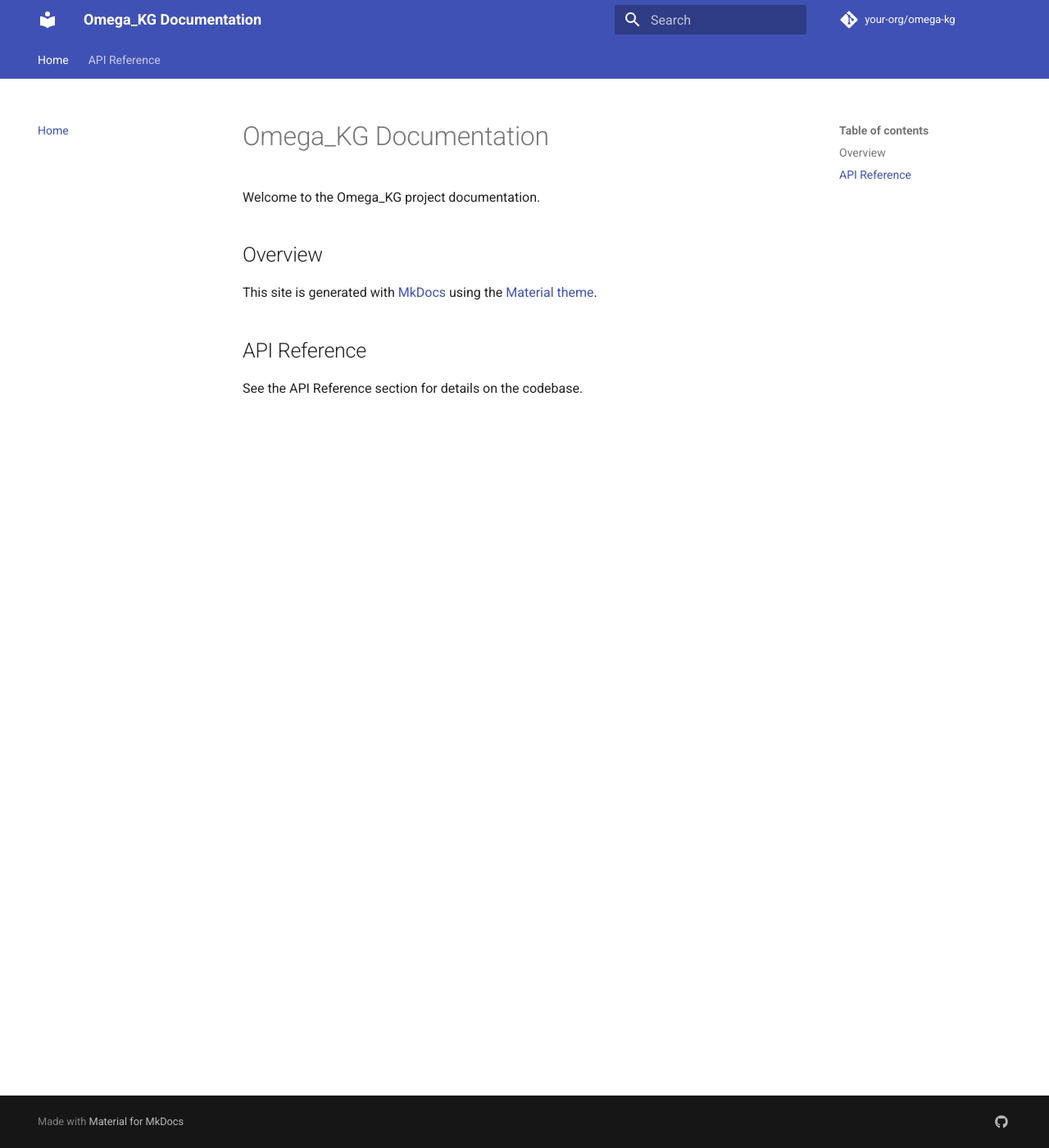
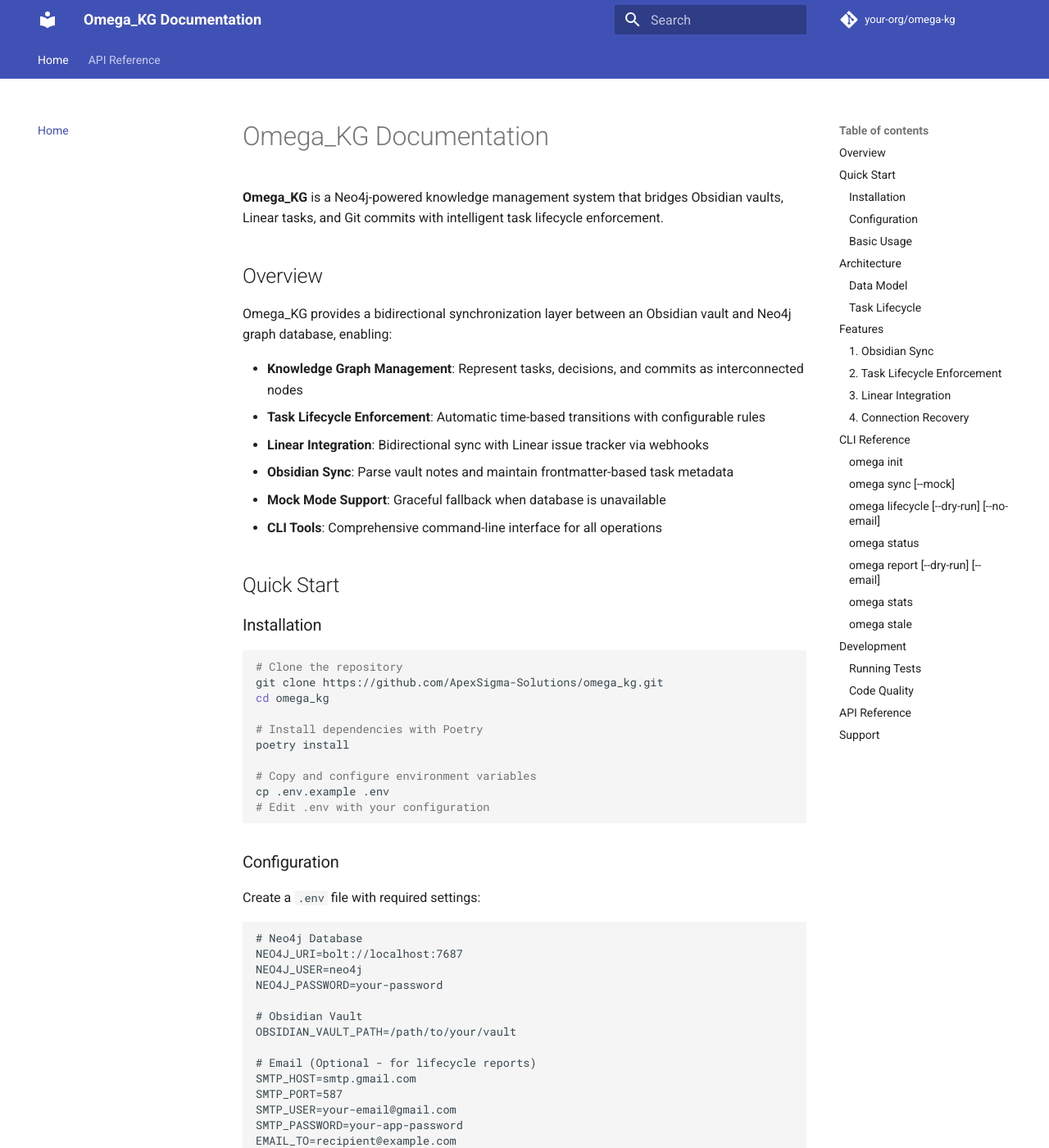
Before and after one commit to ApexSigma-Solutions/OmegaKG, an MkDocs documentation site: the page built from docs/index.md, in a window 1280 px wide and 1400 px high. Shown: the whole window at 82% size. Built offline with MkDocs 1.6.1 and Material for MkDocs 9.7.7, drawn with Linux system fonts in a browser that asks for light colours; comment, search, counter and statistics services are not loaded; some of the changed text lies outside the part shown.

Commit message:
Add new CLI commands (sync, status, report) with tests and enhanced documentation
Co-authored-by: SteynSean11 <205298126+SteynSean11@users.noreply.github.com>

````diff
--- a/docs/index.md
+++ b/docs/index.md
@@ -1,11 +1,210 @@
 # Omega_KG Documentation
 
-Welcome to the Omega_KG project documentation.
+**Omega_KG** is a Neo4j-powered knowledge management system that bridges Obsidian vaults, Linear tasks, and Git commits with intelligent task lifecycle enforcement.
 
 ## Overview
 
-This site is generated with [MkDocs](https://www.mkdocs.org/) using the [Material theme](https://squidfunk.github.io/mkdocs-material/).
+Omega_KG provides a bidirectional synchronization layer between an Obsidian vault and Neo4j graph database, enabling:
+
+- **Knowledge Graph Management**: Represent tasks, decisions, and commits as interconnected nodes
+- **Task Lifecycle Enforcement**: Automatic time-based transitions with configurable rules
+- **Linear Integration**: Bidirectional sync with Linear issue tracker via webhooks
+- **Obsidian Sync**: Parse vault notes and maintain frontmatter-based task metadata
+- **Mock Mode Support**: Graceful fallback when database is unavailable
+- **CLI Tools**: Comprehensive command-line interface for all operations
+
+## Quick Start
+
+### Installation
+
+```bash
+# Clone the repository
+git clone https://github.com/ApexSigma-Solutions/omega_kg.git
+cd omega_kg
+
+# Install dependencies with Poetry
+poetry install
+
+# Copy and configure environment variables
+cp .env.example .env
+# Edit .env with your configuration
+```
+
+### Configuration
+
+Create a `.env` file with required settings:
+
+```env
+# Neo4j Database
+NEO4J_URI=bolt://localhost:7687
+NEO4J_USER=neo4j
+NEO4J_PASSWORD=your-password
+
+# Obsidian Vault
+OBSIDIAN_VAULT_PATH=/path/to/your/vault
+
+# Email (Optional - for lifecycle reports)
+SMTP_HOST=smtp.gmail.com
+SMTP_PORT=587
+SMTP_USER=your-email@gmail.com
+SMTP_PASSWORD=your-app-password
+EMAIL_TO=recipient@example.com
+
+# Linear Integration (Optional)
+LINEAR_API_KEY=your-linear-api-key
+LINEAR_WEBHOOK_SECRET=your-webhook-secret
+LINEAR_TEAM_ID=your-team-id
+```
+
+### Basic Usage
+
+```bash
+# Initialize Neo4j schema
+poetry run omega init
+
+# Check system status
+poetry run omega status
+
+# Sync Obsidian vault to Neo4j
+poetry run omega sync
+
+# Enforce lifecycle rules (dry-run)
+poetry run omega lifecycle --dry-run
+
+# Generate lifecycle report
+poetry run omega report
+
+# View statistics
+poetry run omega stats
+
+# List stale tasks
+poetry run omega stale
+```
+
+## Architecture
+
+### Data Model
+
+**Node Types:**
+- **Task**: Represents work items with status, priority, and lifecycle metadata
+- **ChatSession**: Decision-making sessions
+- **Decision**: Individual decisions or action items
+- **Commit**: Git commits linked to tasks
+
+**Relationships:**
+- `ChatSession -[:CONTAINS]-> Decision`
+- `Task -[:IMPLEMENTS]-> Decision`
+- `Commit -[:IMPLEMENTS]-> Task`
+- `Session -[:CONTAINS_COMMIT]-> Commit`
+
+### Task Lifecycle
+
+Tasks flow through the following states with automatic transitions:
+
+```
+draft → ready → active → blocked → completed → archived
+```
+
+**Lifecycle Rules:**
+1. **Draft decay**: Draft tasks auto-archive after 14 days (warns at 10 days)
+2. **Stale detection**: Active tasks without commits for 30+ days → blocked
+3. **Completed archival**: Completed tasks archive after 90 days
+4. **Pinning**: Tasks marked as `pinned: true` are exempt from automatic archival
+
+## Features
+
+### 1. Obsidian Sync
+
+Bidirectional synchronization between Obsidian markdown files and Neo4j:
+
+- Parse frontmatter metadata (status, UID, Linear ID, etc.)
+- Create/update Task nodes in Neo4j
+- Update vault files when tasks change
+- Support for templated UIDs
+
+### 2. Task Lifecycle Enforcement
+
+Automated task lifecycle management:
+
+- Time-based state transitions
+- Email notifications for approaching deadlines
+- Stale task detection
+- Human-readable reports
+- Dry-run mode for testing
+
+### 3. Linear Integration
+
+Webhook-based integration with Linear:
+
+- Sync Linear issue updates to Neo4j
+- Map Linear states to Obsidian statuses
+- Handle issue deletion
+- Update vault files with Linear metadata
+
+### 4. Connection Recovery
+
+Graceful handling of database unavailability:
+
+- Automatic fallback to mock mode
+- Connection health checks
+- No-op operations when disconnected
+- Clear status reporting
+
+## CLI Reference
+
+### `omega init`
+Initialize the Neo4j schema with required constraints and relationships.
+
+### `omega sync [--mock]`
+Synchronize all task notes from Obsidian vault to Neo4j. Use `--mock` flag to test without database.
+
+### `omega lifecycle [--dry-run] [--no-email]`
+Enforce lifecycle rules on tasks. Use `--dry-run` to preview changes without applying them.
+
+### `omega status`
+Check and display connection status for Neo4j, configuration, and integrations.
+
+### `omega report [--dry-run] [--email]`
+Generate a lifecycle report with task statistics. Use `--email` to send via SMTP.
+
+### `omega stats`
+Display aggregated task counts by status.
+
+### `omega stale`
+List draft tasks older than 7 days.
+
+## Development
+
+### Running Tests
+
+```bash
+# Run all tests
+poetry run pytest
+
+# Run with coverage
+poetry run pytest --cov=omega_kg
+
+# Run specific test file
+poetry run pytest tests/test_lifecycle.py -v
+```
+
+### Code Quality
+
+```bash
+# Format code
+poetry run black omega_kg tests
+
+# Lint
+poetry run ruff check omega_kg tests
+
+# Type checking
+poetry run mypy omega_kg
+```
 
 ## API Reference
 
-See the API Reference section for details on the codebase.
+See the [API Reference](reference.md) section for detailed module documentation.
+
+## Support
+
+For issues and questions, please visit the [GitHub repository](https://github.com/ApexSigma-Solutions/omega_kg).
````
Also changed, not shown: README.md (+150 -1 lines), junit.xml (+2 -2 lines), 3 other files.
